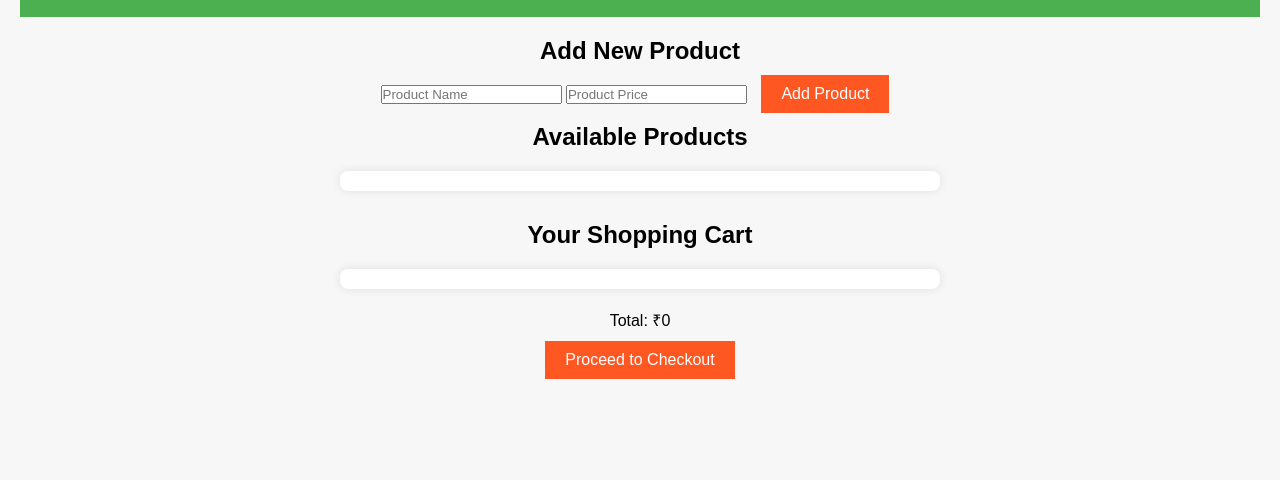
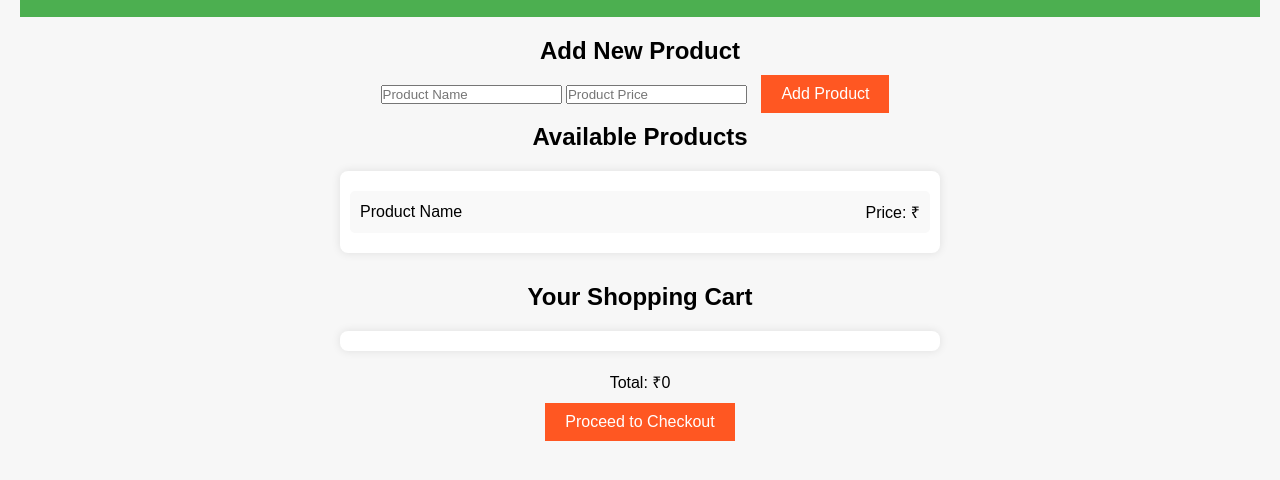
Before and after one commit to Thouhid05/smart-trolley, a website: page index.html in a window 1280 px wide. Shown: the part 98-578 px from the top of the page. Drawn offline with Linux system fonts and the light colour scheme; no server answers.

Commit message:
Update index.html

```diff
--- a/index.html
+++ b/index.html
@@ -25,13 +25,17 @@
     </section>
 
     <!-- Product List Section -->
+ <!-- Product List Section -->
     <section id="products">
         <h2>Available Products</h2>
         <div id="product-list">
             <!-- Products will be dynamically displayed here -->
+            <div class="product-item">
+                <span class="product-name">Product Name</span>
+                <span class="product-price">Price: ₹</span>
+            </div>
         </div>
     </section>
-
     <!-- Cart Section -->
     <section id="cart">
         <h2>Your Shopping Cart</h2>
```
